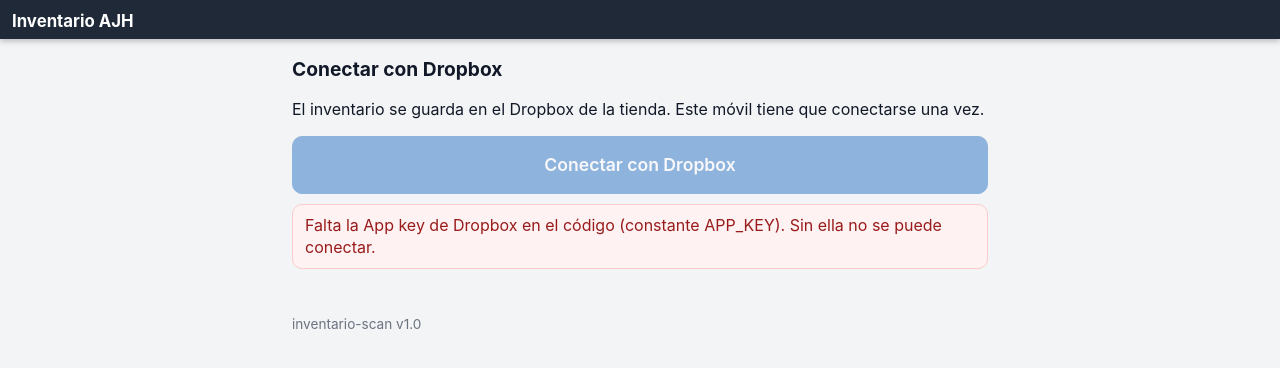
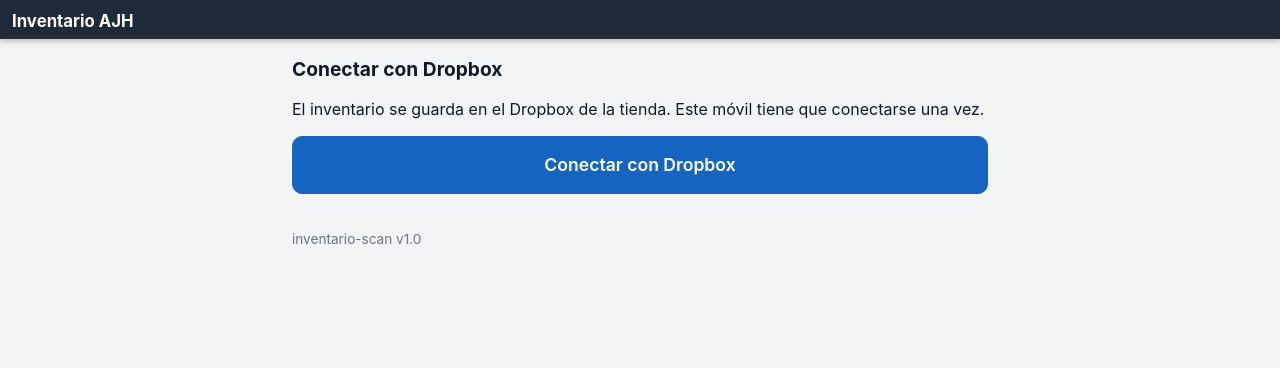
Before and after one commit to Verasia-administration/inventario-scan, a plain HTML site: page index.html in a window 1280 px wide. Drawn offline with Linux system fonts and the light colour scheme.

Commit message:
inventario-scan v1.0: App key de Dropbox
Co-Authored-By: Claude Opus 5.5 <noreply@anthropic.com>

```diff
--- a/index.html
+++ b/index.html
@@ -211,7 +211,7 @@ footer{max-width:720px;margin:24px auto 30px;padding:0 12px;display:flex;justify
    - Por idioma: carpeta de estanterías (una subcarpeta por estantería) y
      destinos fijos (botones aparte que guardan directamente en su carpeta).
    ===================================================================== */
-const APP_KEY = 'PEGAR_AQUI_LA_APP_KEY';
+const APP_KEY = 'c8es4ky1qcggdit';
 const CONFIG = {
   idiomas: [
     {
```
